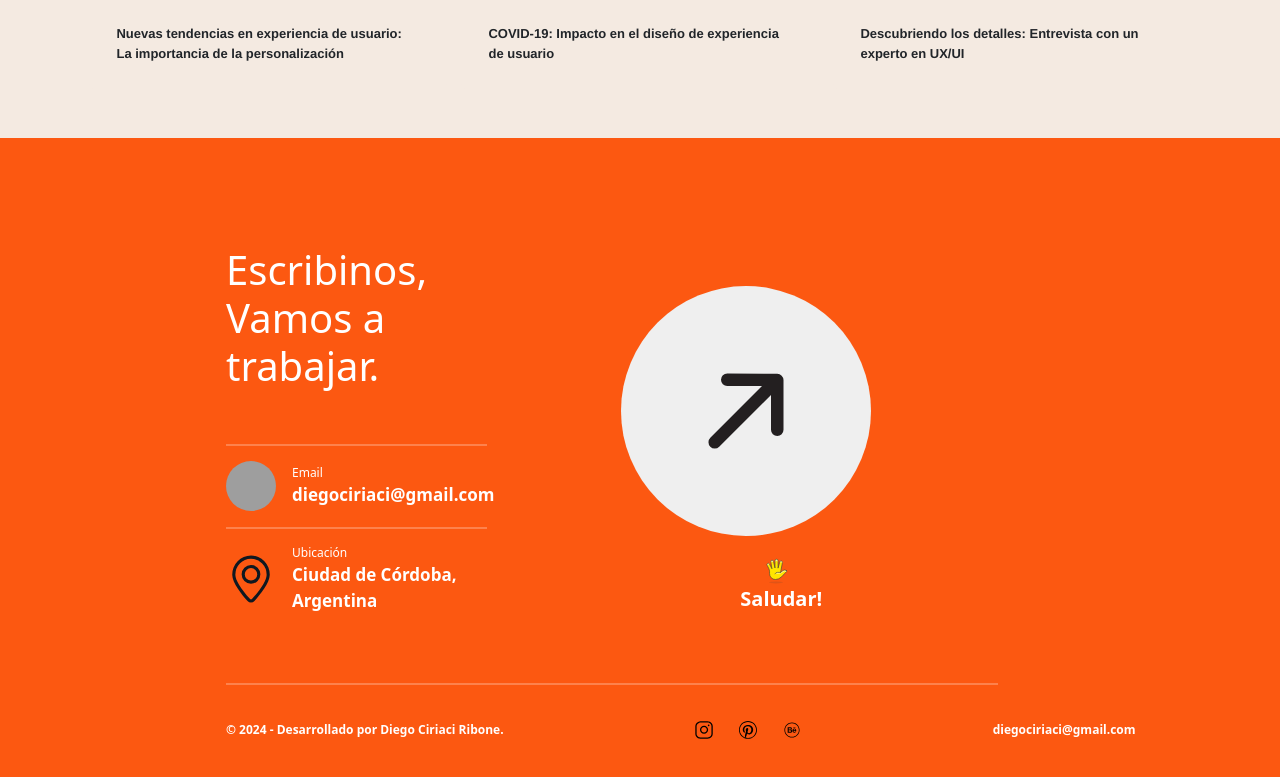
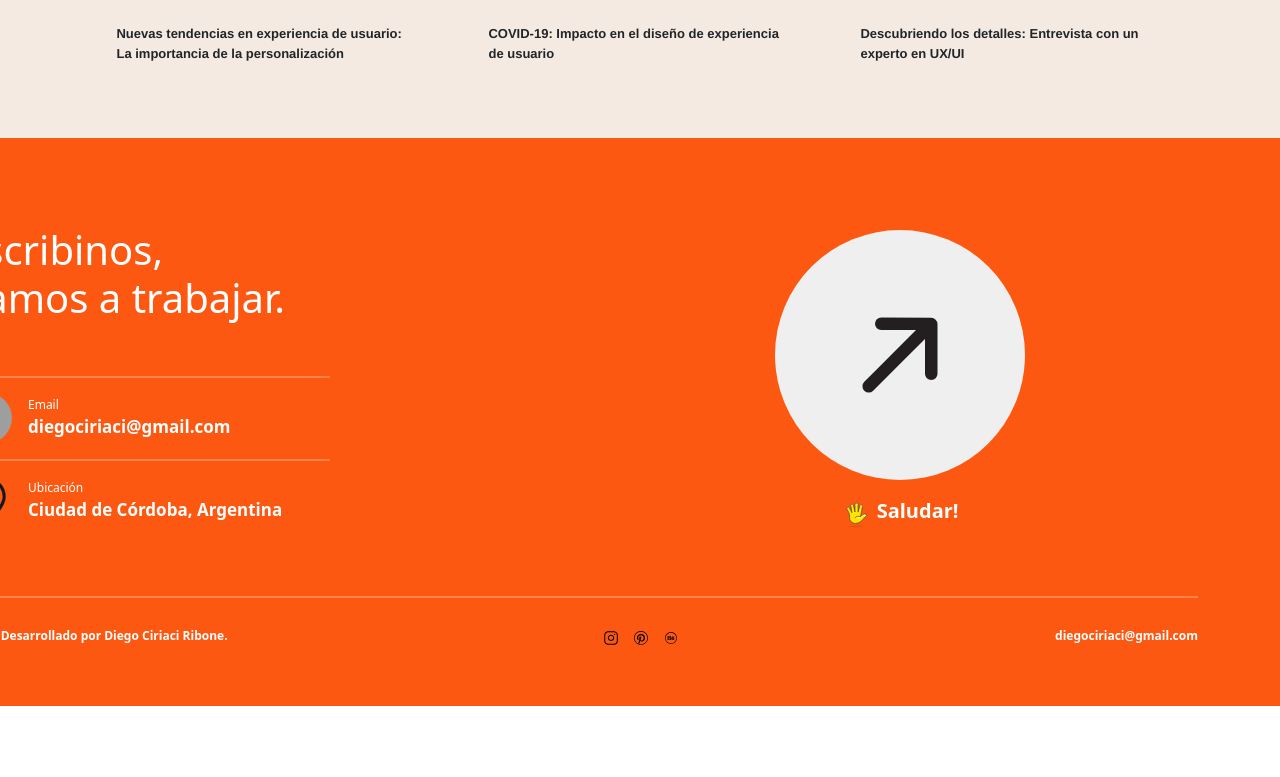
Before and after one commit to diegociriaci/PortfolioReactDiegoCiriaciRibone, a React (Vite) app in the folder vite-project/: page / in a window 1280 px wide. Shown: the part 4211-4988 px from the top of the page. After the commit the page ends 4917 px from the top, so only its background shows below. Built offline with nearby package versions, Linux system fonts and the light colour scheme; grey boxes are pictures that could not be loaded.

Commit message:
Modifique el css del componente Footer, adaptando todas las medidas a rem

```diff
--- a/vite-project/src/Component/Footer/Footer.css
+++ b/vite-project/src/Component/Footer/Footer.css
@@ -2,71 +2,55 @@ footer{
     background-color: #fc5811;
     display: flex;
     flex-direction: column;
-    padding: 20px;
+    padding: 1.25rem;
     color: white;
 }
 
-.contenedor-footer-arriba{
-    display: flex;
-    align-items: flex-start;
-    justify-content: space-between;
-}
-
 .footer-header{
-    margin-bottom: 20px;
+    margin-bottom: 1.25rem;
+    margin-left: -7.5rem;
+    margin-top: 1.875rem;
     height: auto;
-    width: 25%;
-    margin-top: 50px;
-    margin-left: 144px;
-    padding-top: 10px;
-    padding-bottom: 10px;
+    padding-top: 0.625rem;
+    padding-bottom: 0.625rem;
 }
 
 .titulo-footer{
-    padding-bottom: 30px;
-    width: 100%;
+    padding-bottom: 1.875rem;
 }
 
 .icono-mensaje-ubicacion{
-    width: 50px;
-    height: 50px;
+    width: 3.125rem;
+    height: 3.125rem;
     border-radius: 50%;
 }
 
 .info-contacto-titulo{
     font-family: "Noto Sans", sans-serif;
-    font-size: 12px;
+    font-size: 0.75rem;
     margin-bottom: 0;
 }
 
 .info-contacto-subtitulo{
     font-family: "Noto Sans", sans-serif;
     font-weight: bold;
-    font-size: 17px;
+    font-size: 1.0625rem;
     margin-top: 0;
 }
 
-.saludo{
-    width: 20%;
-    margin-right: 350px;
-    margin-top: 100px;
-}
-
 .saludo img{
-    width: 30px;
+    width: 1.875rem;
 }
 
 .saludo p{
     font-family: "Noto Sans", sans-serif;
     font-weight: bold;
-    font-size: 20px;
-    width: 35%;
-    margin-left: 60px;
+    font-size: 1.25rem;
 }
 
 .boton-saludo{
-    width: 250px;
-    height: 250px;
+    width: 15.625rem;
+    height: 15.625rem;
     border-radius: 50%;
     border: none;
     cursor: pointer;
@@ -74,13 +58,13 @@ footer{
 }
 
 .boton-saludo img{
-    width: 150px;
-    height: 150px;
+    width: 9.375rem;
+    height: 9.375rem;
 }
 
 .boton-saludo:hover{
     transform: scale(1.1);
-    box-shadow: 0 0 20px rgba(0, 0, 0, 0.2);
+    box-shadow: 0 0 1.25rem rgba(0, 0, 0, 0.2);
 }
 
 .boton-saludo:hover img{
@@ -88,40 +72,34 @@ footer{
 }
 
 .pie-pagina{
-    width: 81.5%;
+    margin-left: -8.25rem;
     height: auto;
-    padding-top: 10px;
-    padding-bottom: 10px;
-    display: flex;
-    justify-content: space-between;
-    margin-bottom: 20px;
-    margin-left: 144px;
+    padding-top: 0.625rem;
+    padding-bottom: 0.625rem;
 }
 
 .pie-pagina p, .email{
     font-family: "Noto Sans", sans-serif;
     font-weight: bold;
-    font-size: 12px;
+    font-size: 0.75rem;
 }
 
 .pie-pagina img{
-    width: 18px;
-    margin: 10px;
+    width: 0.875rem;
     height: auto;
 }
 
 .hr-tamanio{
     border: 0;
-    height: 2px;
+    height: 0.125rem;
     background-color: #fff;
-    width: 100%;
-    margin-bottom: 15px;
+    width: 50%;
+    margin-bottom: 0.9375rem;
 }
 
 .hr-final{
     border: 0;
-    height: 2px;
+    height: 0.125rem;
     background-color: #fff;
-    margin-left: 144px;
-    margin-right: 200px;
+    margin-left: -8.125rem;
 }
```
